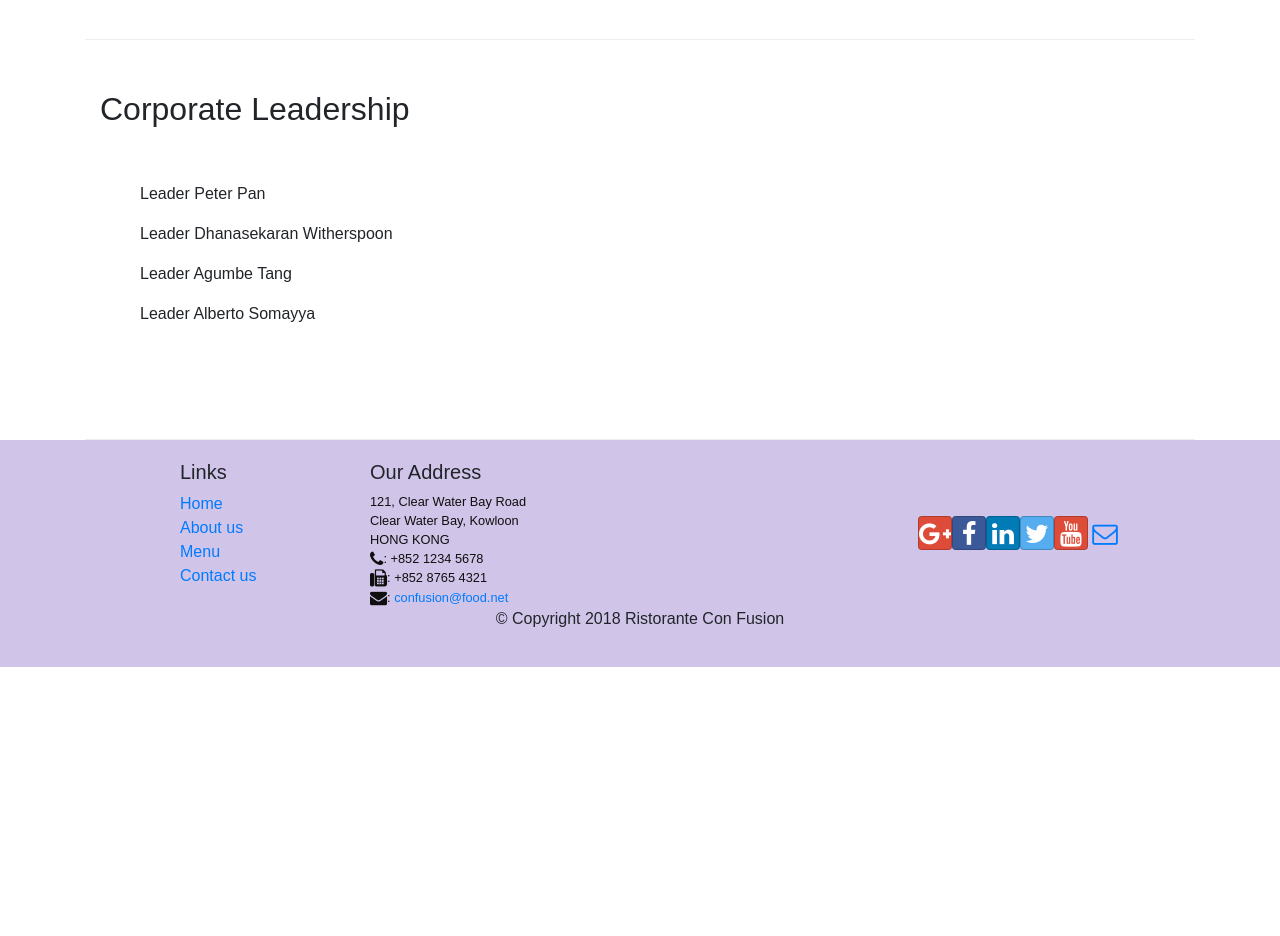
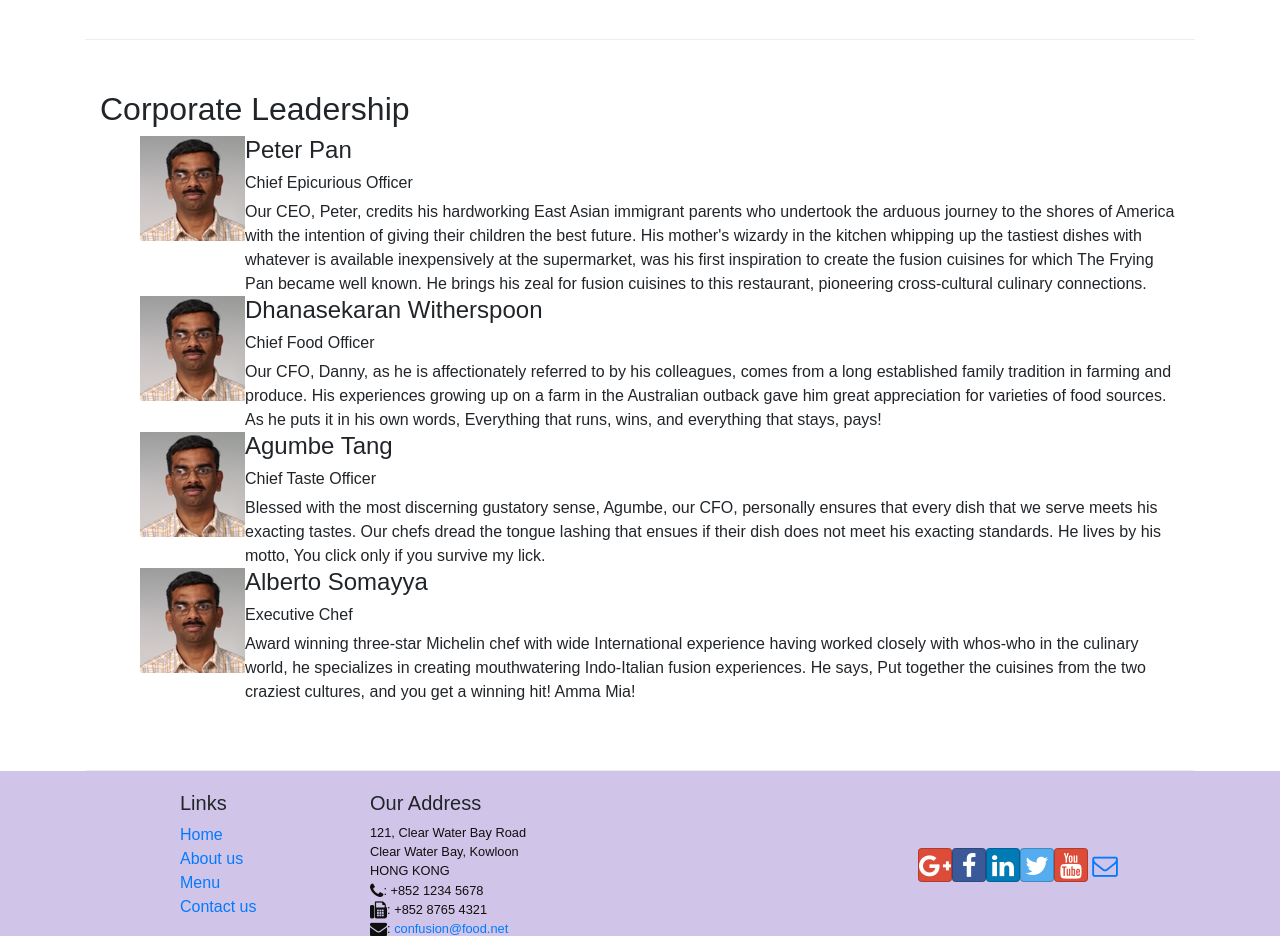
Before and after one commit to Anna-Petko/first-react-app, a React (Create React App) app: page /aboutus in a window 1280 px wide. Shown: the part 940-1876 px from the top of the page. Before the commit the page ends 1607 px from the top, so only its background shows below. Built offline with nearby package versions, Linux system fonts and the light colour scheme.

Commit message:
Adding a new functional component RenderLeader()

```diff
--- a/src/components/AboutComponent.js
+++ b/src/components/AboutComponent.js
@@ -2,11 +2,29 @@ import React from 'react';
 import { Breadcrumb, BreadcrumbItem, Card, CardBody, CardHeader, Media } from 'reactstrap';
 import { Link } from 'react-router-dom';
 
+
+function RenderLeader({leader}) {
+        return (
+            <Media>
+                <Media left href="#">
+                    <Media object src={leader.image} alt={leader.name} />
+                </Media>
+                    <Media body right>
+                        <Media heading>{leader.name}</Media>
+                         <h6>{leader.designation}</h6>
+                            {leader.description}
+                    </Media>
+            </Media>
+
+        );
+    }
+
+
+
 function About(props) {
-
     const leaders = props.leaders.map((leader) => {
         return (
-            <p>Leader {leader.name}</p>
+            <RenderLeader key={leader.id} leader={leader} />
         );
     });
 
@@ -74,4 +92,5 @@ function About(props) {
     );
 }
 
+
 export default About;
```
